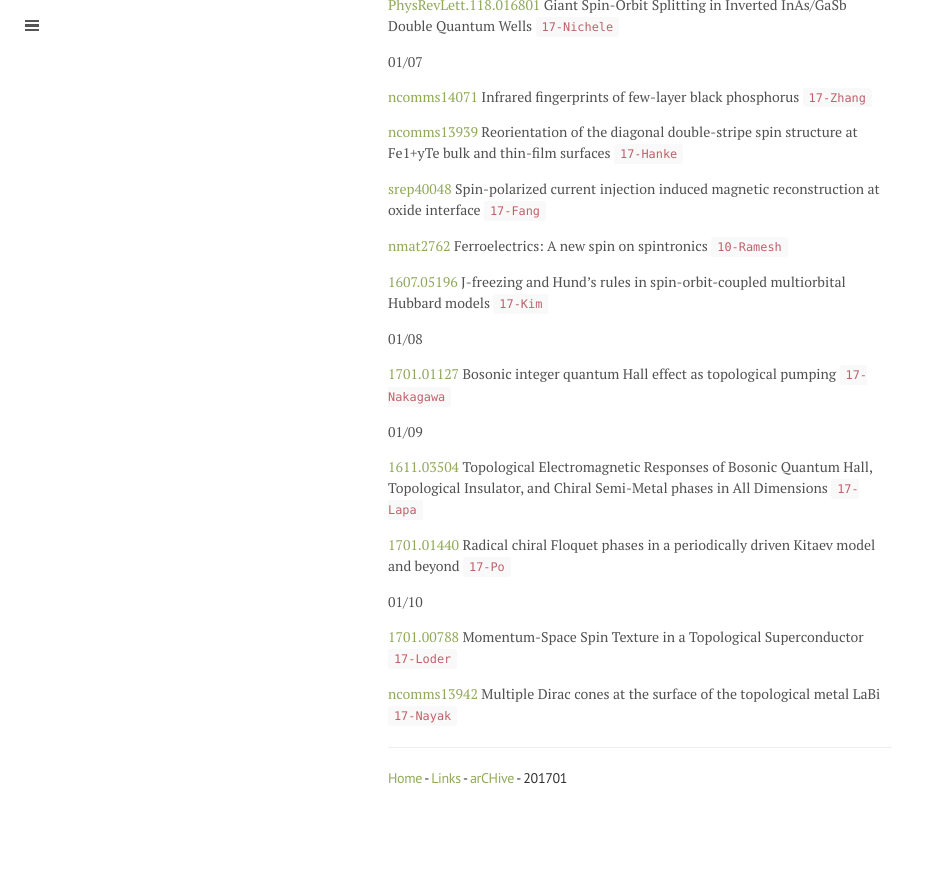
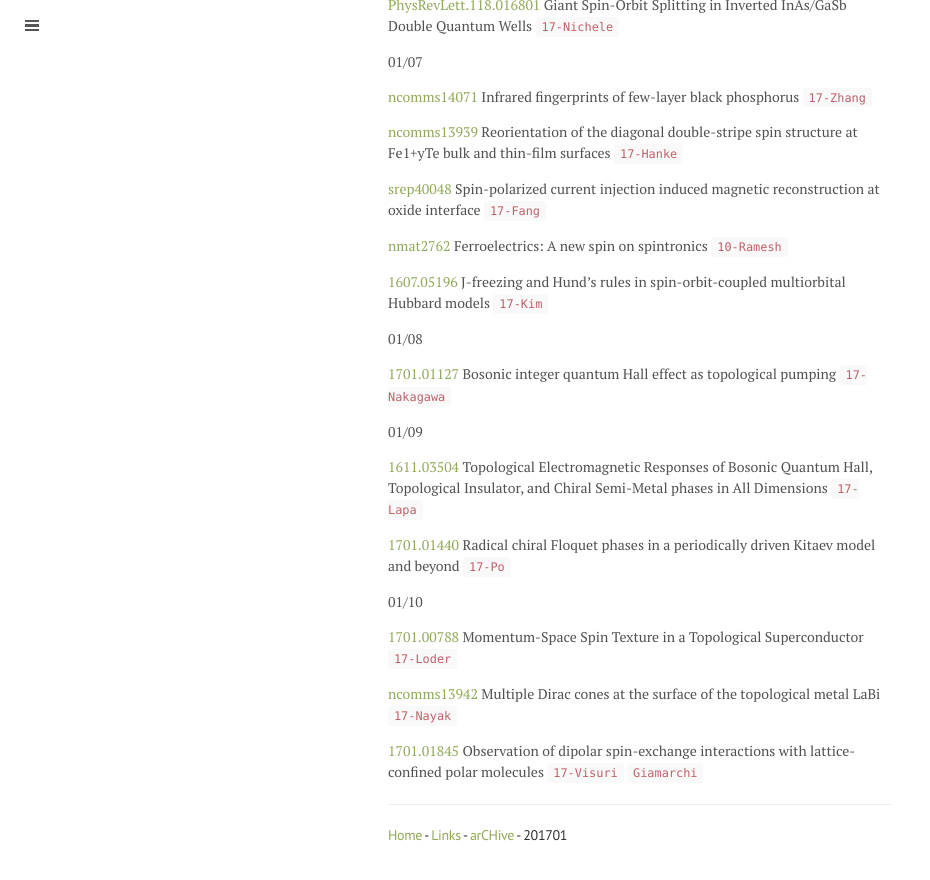
Before and after one commit to qkrwlsghdcjsworlt/work, a Jekyll site: the page built from 201701.md, in a window 1280 px wide and 900 px high, scrolled down 1079 px. Shown: the top 880 px of the window, without its empty margins (0-930 px from the left). Built offline with Jekyll 4.4.1, drawn with Linux system fonts in a browser that asks for light colours; before the commit the page ends 1922 px from its top, so only the background shows below that.

Commit message:
“update”

```diff
--- a/201701.md
+++ b/201701.md
@@ -70,6 +70,10 @@ Semi-Metal phases in All Dimensions `17-Lapa`
 
 [ncomms13942](http://www.nature.com/articles/ncomms13942) Multiple Dirac cones at the surface of the topological metal LaBi `17-Nayak`
 
+[1701.01845](https://arxiv.org/abs/1701.01845) Observation of
+dipolar spin-exchange interactions with lattice-confined
+polar molecules `17-Visuri` `Giamarchi`
+
 ---
 
 
```
